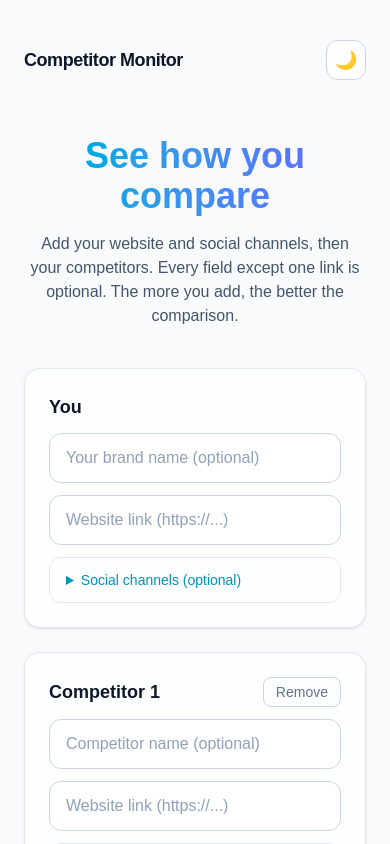
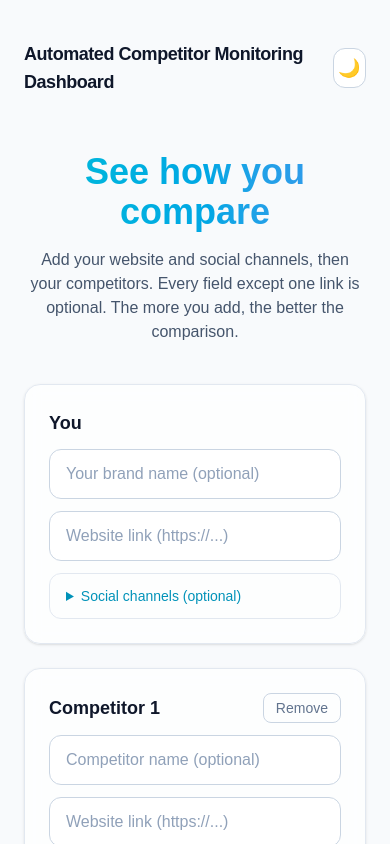
Before and after one commit to dani3430/competitor-monitor, a Next.js app in the folder web/: page / in a window 390 px wide. Shown: the top 844 px of the page. Built offline with nearby package versions, Linux system fonts and the light colour scheme.

Commit message:
feat: AI summary, glow effects, animated background and score rings

```diff
--- a/web/src/app/globals.css
+++ b/web/src/app/globals.css
@@ -105,3 +105,118 @@ html.dark ::-webkit-scrollbar-thumb:hover {
     print-color-adjust: exact;
   }
 }
+/* ---------- Decoration ---------- */
+.bg-decor {
+  position: fixed;
+  inset: 0;
+  z-index: -1;
+  overflow: hidden;
+  pointer-events: none;
+}
+
+/* faint grid that fades out toward the edges */
+.bg-decor::before {
+  content: "";
+  position: absolute;
+  inset: 0;
+  background-image:
+    linear-gradient(to right, rgba(148, 163, 184, 0.14) 1px, transparent 1px),
+    linear-gradient(to bottom, rgba(148, 163, 184, 0.14) 1px, transparent 1px);
+  background-size: 48px 48px;
+  -webkit-mask-image: radial-gradient(ellipse at center, #000 30%, transparent 75%);
+  mask-image: radial-gradient(ellipse at center, #000 30%, transparent 75%);
+}
+
+.blob {
+  position: absolute;
+  border-radius: 9999px;
+  filter: blur(90px);
+  opacity: 0.28;
+  animation: float 18s ease-in-out infinite;
+}
+.blob-a {
+  top: -10%;
+  left: -10%;
+  width: 40rem;
+  height: 40rem;
+  background: #06b6d4;
+}
+.blob-b {
+  top: 20%;
+  right: -12%;
+  width: 36rem;
+  height: 36rem;
+  background: #6366f1;
+  animation-delay: -6s;
+}
+.blob-c {
+  bottom: -15%;
+  left: 30%;
+  width: 32rem;
+  height: 32rem;
+  background: #8b5cf6;
+  animation-delay: -12s;
+}
+html.dark .blob {
+  opacity: 0.16;
+}
+
+@keyframes float {
+  0%,
+  100% {
+    transform: translate(0, 0) scale(1);
+  }
+  50% {
+    transform: translate(40px, -30px) scale(1.1);
+  }
+}
+
+/* Entrance animation for sections */
+.fade-up {
+  animation: fade-up 0.6s ease-out both;
+}
+@keyframes fade-up {
+  from {
+    opacity: 0;
+    transform: translateY(16px);
+  }
+  to {
+    opacity: 1;
+    transform: translateY(0);
+  }
+}
+
+/* Slowly moving gradient on the main title */
+.shimmer-text {
+  background-size: 200% auto;
+  animation: shimmer 6s linear infinite;
+}
+@keyframes shimmer {
+  to {
+    background-position: 200% center;
+  }
+}
+/* Score ring fills up when it appears */
+.ring-fill {
+  animation: ring-fill 1.2s ease-out both;
+}
+@keyframes ring-fill {
+  from {
+    stroke-dashoffset: var(--ring-circ);
+  }
+  to {
+    stroke-dashoffset: var(--ring-offset);
+  }
+}
+
+/* Glowing primary button */
+.btn-glow {
+  background-image: linear-gradient(90deg, #06b6d4, #6366f1);
+  box-shadow: 0 8px 24px -6px rgba(6, 182, 212, 0.5);
+  transition: transform 0.2s, box-shadow 0.2s, filter 0.2s;
+}
+.btn-glow:hover:not(:disabled) {
+  transform: translateY(-2px) scale(1.03);
+  box-shadow: 0 12px 32px -6px rgba(99, 102, 241, 0.6);
+  filter: brightness(1.08);
+}
--- a/web/src/app/layout.js
+++ b/web/src/app/layout.js
@@ -24,7 +24,12 @@ export default function RootLayout({ children }) {
       <head>
         <script dangerouslySetInnerHTML={{ __html: themeScript }} />
       </head>
-      <body>
+            <body>
+        <div className="bg-decor" aria-hidden="true">
+          <span className="blob blob-a" />
+          <span className="blob blob-b" />
+          <span className="blob blob-c" />
+        </div>
         {children}
         <Footer />
       </body>
--- a/web/src/app/page.js
+++ b/web/src/app/page.js
@@ -30,7 +30,7 @@ const inputClass =
   "w-full rounded-xl border border-slate-300 bg-white px-4 py-3 text-slate-900 placeholder-slate-400 outline-none transition focus:border-cyan-500 focus:ring-2 focus:ring-cyan-500/30 dark:border-white/10 dark:bg-white/5 dark:text-slate-100 dark:placeholder-slate-500";
 
 const cardClass =
-  "rounded-2xl border border-slate-200 bg-white/70 p-6 shadow-sm backdrop-blur dark:border-white/10 dark:bg-white/5";
+  "rounded-2xl border border-slate-200 bg-white/70 p-6 shadow-sm backdrop-blur transition duration-300 hover:border-cyan-400/50 hover:shadow-lg hover:shadow-cyan-500/10 dark:border-white/10 dark:bg-white/5";
 
 function BrandFields({ value, onChange, namePlaceholder }) {
   const set = (key, v) => onChange({ ...value, [key]: v });
@@ -166,12 +166,12 @@ export default function Home() {
 
       <div className="mx-auto max-w-4xl px-6 py-10">
         <header className="flex items-center justify-between">
-          <span className="text-lg font-bold tracking-tight">Competitor Monitor</span>
+          <span className="text-lg font-bold tracking-tight">Automated Competitor Monitoring Dashboard</span>
           <ThemeToggle />
         </header>
 
         <section className="mt-14 text-center">
-          <h1 className="bg-gradient-to-r from-cyan-500 to-indigo-500 bg-clip-text text-4xl font-bold text-transparent sm:text-5xl">
+          <h1 className=" shimmer-text bg-gradient-to-r from-cyan-500 to-indigo-500 bg-clip-text text-4xl font-bold text-transparent sm:text-5xl">
             See how you compare
           </h1>
           <p className="mx-auto mt-4 max-w-2xl text-slate-600 dark:text-slate-400">
@@ -233,7 +233,7 @@ export default function Home() {
           <button
             onClick={analyze}
             disabled={analyzing}
-            className="rounded-xl bg-cyan-500 px-6 py-3 font-semibold text-slate-950 transition hover:scale-105 hover:bg-cyan-400 disabled:opacity-50"
+                       className="btn-glow rounded-xl px-6 py-3 font-semibold text-white disabled:opacity-50"
           >
             {analyzing ? "Analyzing…" : "Analyze"}
           </button>
@@ -280,7 +280,7 @@ export default function Home() {
           </section>
         )}
         {result && (
-          <section id="report" className="mt-14 space-y-6">
+                   <section id="report" className="fade-up mt-14 space-y-6">
                         <div className="flex flex-wrap items-center justify-between gap-3">
               <h2 className="text-2xl font-bold">Your report</h2>
               <button
--- a/web/src/components/BrandCard.jsx
+++ b/web/src/components/BrandCard.jsx
@@ -1,3 +1,4 @@
+import ScoreRing from "@/components/ScoreRing";
 function Chip({ children, tone = "slate" }) {
   const tones = {
     slate: "bg-slate-500/10 text-slate-600 dark:text-slate-300",
@@ -52,9 +53,7 @@ export default function BrandCard({ brand, isMe }) {
           </h3>
           {w && <p className="truncate text-xs text-slate-500 dark:text-slate-400">{w.title}</p>}
         </div>
-        <div className="grid h-14 w-14 shrink-0 place-items-center rounded-full border-4 border-cyan-500/70 text-lg font-bold">
-          {brand.overall}
-        </div>
+               <ScoreRing score={brand.overall} />
       </div>
 
       <div className="mt-3">
--- a/web/src/components/Footer.jsx
+++ b/web/src/components/Footer.jsx
@@ -5,7 +5,7 @@ export default function Footer() {
     <footer className="mt-20 border-t border-slate-200 dark:border-white/10">
       <div className="mx-auto flex max-w-4xl flex-col items-center justify-between gap-3 px-6 py-8 text-sm text-slate-500 sm:flex-row dark:text-slate-400">
         <p>
-          © {year} Competitor Monitor. Developed by{" "}
+          © {year} Automated Competitor Monitoring Dashboard. Developed by{" "}
           <span className="font-semibold text-slate-900 dark:text-slate-100">Daniel Temesgen</span>.
         </p>
         <div className="flex items-center gap-5">
--- /dev/null
+++ b/web/src/components/ScoreRing.jsx
@@ -0,0 +1,35 @@
+export default function ScoreRing({ score, size = 56 }) {
+  const stroke = 5;
+  const r = (size - stroke) / 2;
+  const circ = 2 * Math.PI * r;
+  const offset = circ * (1 - Math.max(0, Math.min(100, score)) / 100);
+  const color =
+    score >= 70 ? "text-emerald-500" : score >= 40 ? "text-amber-500" : "text-rose-500";
+
+  return (
+    <div className="relative shrink-0" style={{ width: size, height: size }}>
+      <svg width={size} height={size} className="-rotate-90">
+        <circle
+          cx={size / 2}
+          cy={size / 2}
+          r={r}
+          fill="none"
+          strokeWidth={stroke}
+          className="stroke-slate-200 dark:stroke-white/10"
+        />
+        <circle
+          cx={size / 2}
+          cy={size / 2}
+          r={r}
+          fill="none"
+          strokeWidth={stroke}
+          strokeLinecap="round"
+          strokeDasharray={circ}
+          className={`ring-fill stroke-current ${color}`}
+          style={{ "--ring-circ": circ, "--ring-offset": offset, strokeDashoffset: offset }}
+        />
+      </svg>
+      <span className="absolute inset-0 grid place-items-center text-sm font-bold">{score}</span>
+    </div>
+  );
+}
```
